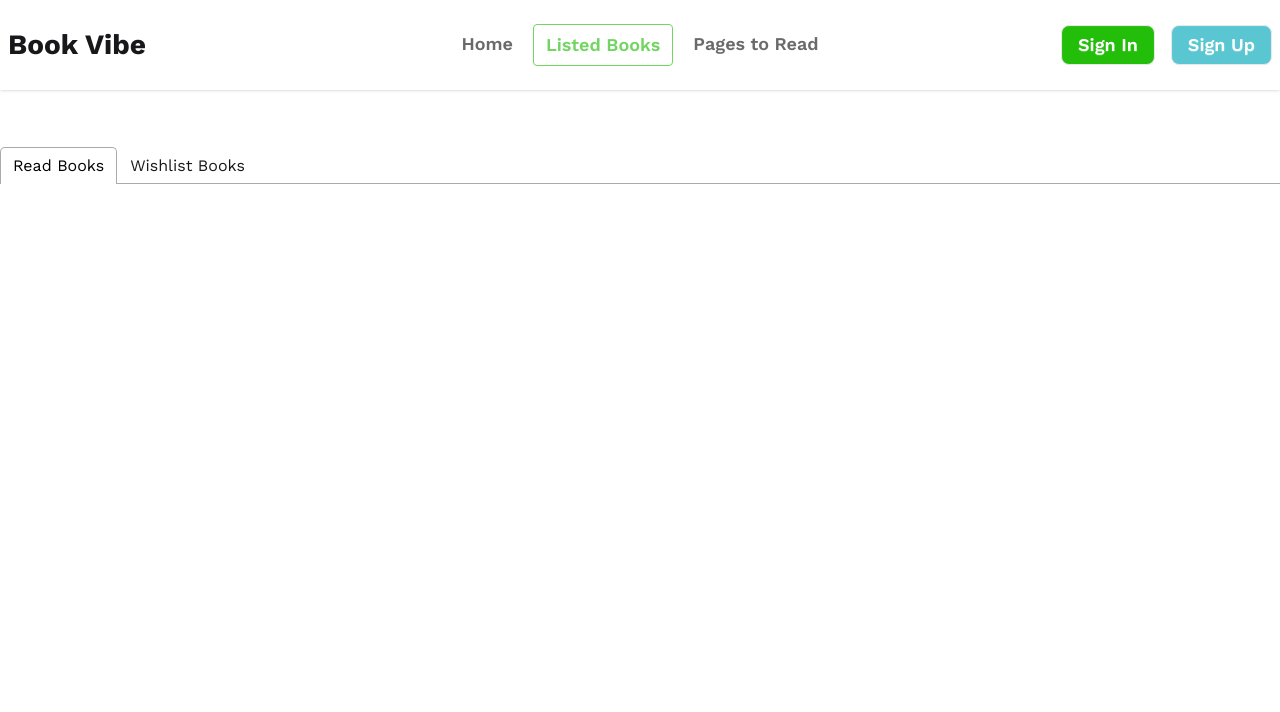
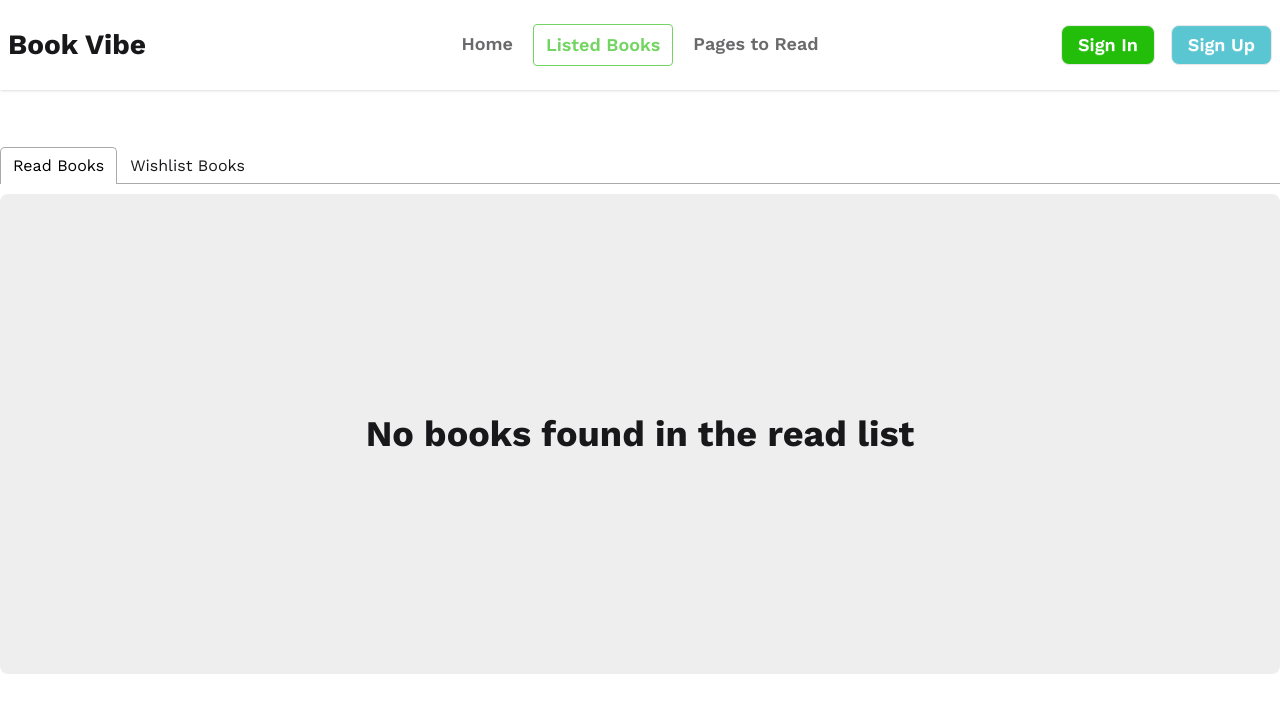
Before and after one commit to IamPial/book-resources-app, a React (Vite) app: page /books in a window 1280 px wide. Shown: the top 712 px of the page. Built offline with nearby package versions, Linux system fonts and the light colour scheme; a web font is replaced by a local one.

Commit message:
added conditional rendering to those sections

```diff
--- a/src/components/ListedBooks/ReadBooks.jsx
+++ b/src/components/ListedBooks/ReadBooks.jsx
@@ -5,7 +5,17 @@ import Card from "../ui/Card";
 
 const ReadBooks = () => {
   const { readList } = useContext(AllBookContext);
-  console.log(readList, "storeBook");
+
+  if (readList.length === 0) {
+    return (
+      <div className="flex items-center justify-center bg-base-300  min-h-[60vh] rounded-lg px-4 md:px-0">
+        <h1 className="text-4xl font-bold text-center ">
+          No books found in the read list
+        </h1>
+      </div>
+    );
+  }
+
   return (
     <div className="mt-8 px-2 md:px-0">
       {readList.map((obj, index) => {
--- a/src/components/ListedBooks/WishListBooks.jsx
+++ b/src/components/ListedBooks/WishListBooks.jsx
@@ -4,7 +4,16 @@ import Card from "../ui/Card";
 
 const WishListBooks = () => {
   const { wishList } = useContext(AllBookContext);
-  console.log(wishList, "wishlist");
+
+  if (wishList.length === 0) {
+    return (
+      <div className="flex items-center justify-center bg-base-300  min-h-[60vh] rounded-lg px-4 md:px-0">
+        <h1 className="text-4xl font-bold text-center ">
+          No books found in the wish list
+        </h1>
+      </div>
+    );
+  }
   return (
     <div className="mt-8 px-2 md:px-0">
       {wishList.map((obj, index) => {
```
